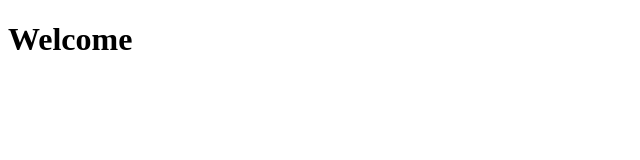
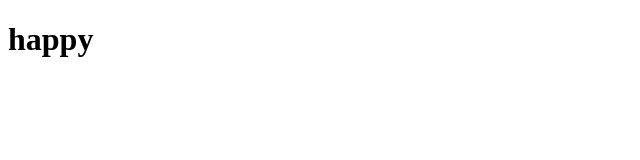
Before and after one commit to chathuripavishnika/index, a plain HTML site: page day 2/index.html in a window 1280 px wide. Shown: the whole page, without its empty margins (0-640 px from the left). Drawn offline with Linux system fonts and the light colour scheme.

Commit message:
commit10

```diff
--- a/day 2/index.html
+++ b/day 2/index.html
@@ -6,7 +6,7 @@
     <title>Document</title>
 </head>
 <body>
-    <h1>Welcome</h1>
+    <h1>happy</h1>
 
 </body>
 </html>
```
